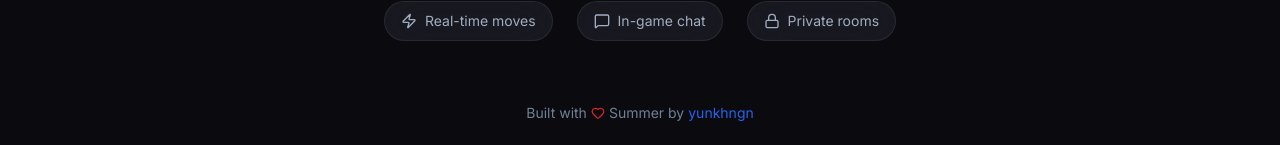
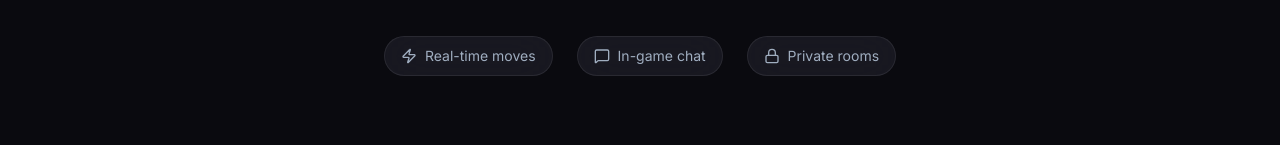
Before and after one commit to bast933/my-indie-chess, a React (Vite) app in the folder client/: page / in a window 1280 px wide. Shown: the part 652-797 px from the top of the page. Built offline with nearby package versions, Linux system fonts and the light colour scheme; no server answers.

Commit message:
intestazione2 ...

```diff
--- a/client/src/pages/HomePage.jsx
+++ b/client/src/pages/HomePage.jsx
@@ -6,7 +6,6 @@ import {
     Zap,
     MessageSquare,
     Lock,
-    Heart,
     Sun,
     Moon,
     Crown,
@@ -234,15 +233,6 @@ export default function HomePage() {
                 </div>
             </main>
 
-            <footer className="home-footer">
-                <p>
-                    Built with <Heart size={14} className="heart-icon" /> Summer by{' '}
-                    <a href="https://github.com/yunkhngn" target="_blank" rel="noopener noreferrer">
-                        yunkhngn
-                    </a>
-                </p>
-            </footer>
-
             {showCreateModal && (
                 <CreateRoomModal
                     onClose={() => {
```
Also changed, not shown: 1 other file (tests, documents, lock files or other folders).
